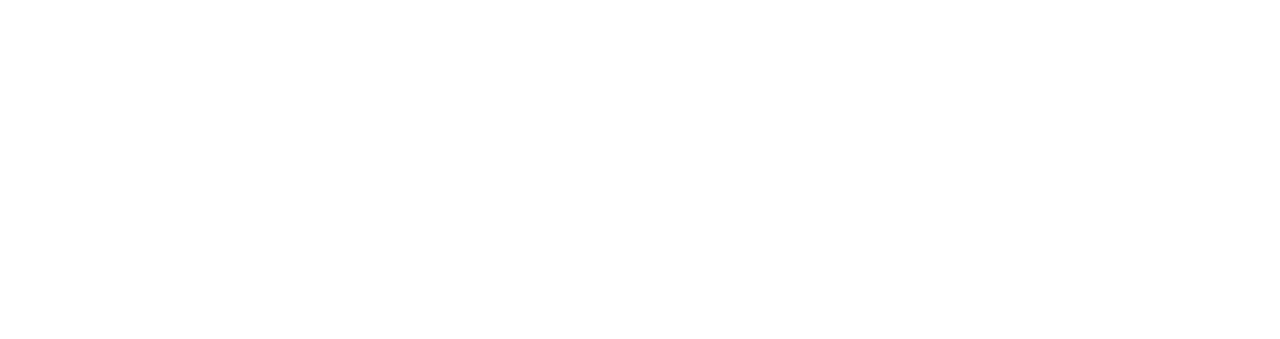
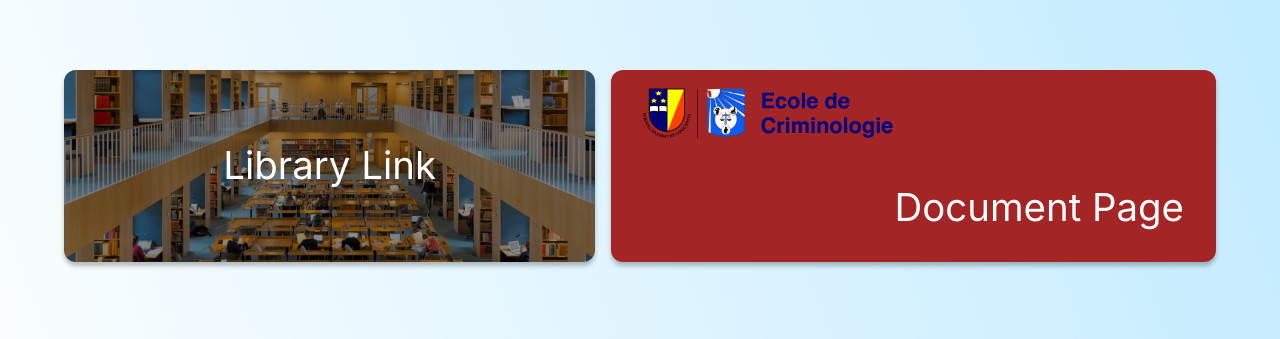
Before and after one commit to rohan031/ecrimino, a Next.js app: page /home in a window 1280 px wide. Shown: the part 739-1078 px from the top of the page. Before the commit the page ends 800 px from the top, so only its background shows below. Built offline with nearby package versions, Linux system fonts and the light colour scheme; no server answers; the database is empty; sample sign-in values are in the browser's storage.

Commit message:
updated design

```diff
--- a/src/app/(user)/home/component/Faculty.tsx
+++ b/src/app/(user)/home/component/Faculty.tsx
@@ -230,6 +230,37 @@
 			<dialog ref={uploadDocRef}>
 				<UploadDocs uid={user.uid} handleClose={handleCloseModal} />
 			</dialog>
+
+			<div className="bottom container">
+				<div className="bottom-left">
+					<Image
+						src="/bottom/library.WebP"
+						alt=""
+						width="300"
+						height="200"
+					/>
+
+					<a
+						href="https://uclouvain.be/fr/instituts-recherche/juri/cridep/archives.html"
+						target="_blank"
+					>
+						Library Link
+					</a>
+				</div>
+
+				<div className="bottom-right">
+					<Image
+						src="/logo.png"
+						alt="ecrimino"
+						width="200"
+						height="100"
+					/>
+
+					<a href="https://ecrimino.com/documents" target="_blank">
+						Document Page
+					</a>
+				</div>
+			</div>
 		</>
 	);
 }
--- a/src/app/(user)/home/component/Student.tsx
+++ b/src/app/(user)/home/component/Student.tsx
@@ -14,6 +14,7 @@
 import { FontAwesomeIcon } from "@fortawesome/react-fontawesome";
 import { faAngleDown } from "@fortawesome/free-solid-svg-icons";
 import ChangePassword from "@/components/Modals/ChangePassword";
+import Link from "next/link";
 
 interface Docs {
 	docData: DocumentData[];
@@ -165,6 +166,37 @@
 					</div>
 				</div>
 			</div>
+
+			<div className="bottom container">
+				<div className="bottom-left">
+					<Image
+						src="/bottom/library.WebP"
+						alt=""
+						width="300"
+						height="200"
+					/>
+
+					<a
+						href="https://uclouvain.be/fr/instituts-recherche/juri/cridep/archives.html"
+						target="_blank"
+					>
+						Library Link
+					</a>
+				</div>
+
+				<div className="bottom-right">
+					<Image
+						src="/logo.png"
+						alt="ecrimino"
+						width="200"
+						height="100"
+					/>
+
+					<a href="https://ecrimino.com/documents" target="_blank">
+						Document Page
+					</a>
+				</div>
+			</div>
 		</>
 	);
 }
--- a/src/components/Modals/ChangePassword.tsx
+++ b/src/components/Modals/ChangePassword.tsx
@@ -109,7 +109,11 @@
 				<div>
 					<button
 						type="submit"
-						disabled={confirmPassword !== password || isChanging}
+						disabled={
+							confirmPassword.length === 0 ||
+							confirmPassword !== password ||
+							isChanging
+						}
 					>
 						{isChanging ? (
 							<Loader
@@ -126,7 +130,7 @@
 
 					<button
 						type="reset"
-						onClick={handleClose}
+						onClick={handleModalClose}
 						disabled={isChanging}
 					>
 						Cancel
--- a/src/styles/main.scss
+++ b/src/styles/main.scss
@@ -5,6 +5,7 @@
 body {
 	font-family: "Inter", sans-serif;
 	scroll-behavior: smooth;
+	background: linear-gradient(250deg, #b5e7ff -3.9%, #fff 108.29%);
 }
 
 .container {
--- a/src/styles/pages/auth/_change-password.scss
+++ b/src/styles/pages/auth/_change-password.scss
@@ -48,7 +48,8 @@
 					}
 
 					&:disabled {
-						background-color: ab.$white;
+						background-color: ab.$blue2;
+						filter: opacity(75%);
 					}
 				}
 
--- a/src/styles/pages/home/_user.scss
+++ b/src/styles/pages/home/_user.scss
@@ -1,7 +1,8 @@
 @use "../../abstracts" as ab;
 
 .nav {
-	background-color: ab.$grey1;
+	background-color: ab.$white;
+	box-shadow: 0px 4px 4px 0px rgba(0, 0, 0, 0.25);
 }
 .user-nav {
 	margin-block: 0 2em;
@@ -17,8 +18,13 @@
 	}
 
 	.user-trigger {
-		background-color: transparent;
-		color: ab.$blue1;
+		background-color: ab.$blue1;
+		color: ab.$white;
+
+		padding-inline: 1.4em;
+		padding-block: 0.4em;
+
+		border-radius: 0.5rem;
 
 		cursor: pointer;
 
@@ -31,11 +37,11 @@
 		transition: text-decoration-color 300ms;
 
 		&[data-state="open"] {
-			text-decoration-color: ab.$blue1;
+			text-decoration-color: ab.$white;
 		}
 
 		&:hover {
-			text-decoration-color: ab.$blue1;
+			text-decoration-color: ab.$white;
 		}
 	}
 }
@@ -46,6 +52,7 @@
 	display: grid;
 	gap: 0.3em;
 	border-radius: 0.75rem;
+	z-index: 0;
 
 	padding: 0.6em;
 
@@ -75,9 +82,8 @@
 		inset: 0;
 		border-radius: 0.75rem;
 		opacity: 0;
-		box-shadow: rgba(17, 17, 26, 0.1) 0px 4px 16px,
-			rgba(17, 17, 26, 0.1) 0px 8px 24px,
-			rgba(17, 17, 26, 0.1) 0px 16px 56px;
+
+		box-shadow: rgba(0, 0, 0, 0.15) 0px 5px 15px 0px;
 
 		transition: opacity 300ms;
 	}
@@ -89,9 +95,12 @@
 
 .user-content {
 	padding: 0.8em 1.2em;
-	background-color: ab.$grey2;
+	background-color: ab.$white;
 	border-radius: 0.75rem;
 	translate: -1em;
+
+	box-shadow: rgba(50, 50, 93, 0.25) 0px 6px 12px -2px,
+		rgba(0, 0, 0, 0.3) 0px 3px 7px -3px;
 
 	color: ab.$blue2;
 	display: grid;
@@ -144,7 +153,7 @@
 	.docs-container {
 		border-radius: 0.75rem;
 		padding: 1em;
-		background-color: ab.$grey1;
+		background-color: ab.$white;
 
 		height: min(40rem, 75vh);
 		margin-block-start: 3em;
@@ -172,7 +181,7 @@
 	.faculty-main-container {
 		border-radius: 0.75rem;
 		padding: 1em;
-		background-color: ab.$grey1;
+		background-color: ab.$white;
 		min-height: 75vh;
 		margin-block-start: 3em;
 		box-shadow: rgba(0, 0, 0, 0.15) 1.95px 1.95px 2.6px;
@@ -183,10 +192,11 @@
 	}
 
 	.faculty-actions {
-		margin-block: 1em;
+		margin-block: 0 1em;
 
 		display: flex;
-		justify-content: space-between;
+		justify-content: flex-end;
+		gap: 1.5em;
 
 		font-size: 1.1rem;
 
@@ -200,6 +210,7 @@
 
 			color: ab.$blue2;
 			font-weight: 500;
+			font-size: 1.2rem;
 
 			text-decoration: underline transparent;
 
@@ -212,7 +223,7 @@
 
 		&__button {
 			--bg-size-x: 98%;
-			background-color: ab.$accent1;
+			background-color: ab.$red;
 			background-image: linear-gradient(ab.$white, ab.$white);
 			background-repeat: no-repeat;
 			background-size: 0 100%;
@@ -251,7 +262,7 @@
 			}
 
 			p {
-				background-image: linear-gradient(ab.$accent1, ab.$accent1);
+				background-image: linear-gradient(ab.$red, ab.$red);
 				background-clip: text;
 
 				background-size: 0 100%;
@@ -480,3 +491,80 @@
 		}
 	}
 }
+
+.bottom {
+	display: grid;
+	gap: 1em;
+
+	margin-block-end: 5em;
+
+	grid-template-columns: repeat(auto-fit, minmax(17.5em, auto));
+
+	> div {
+		border-radius: 0.75em;
+		overflow: hidden;
+		height: 12em;
+		box-shadow: 0px 4px 4px 0px rgba(0, 0, 0, 0.25);
+
+		a {
+			font-size: 2.4rem;
+			text-decoration-color: transparent;
+			color: ab.$white;
+
+			transition: text-decoration-color 300ms;
+
+			&:hover {
+				text-decoration-color: ab.$white;
+			}
+		}
+	}
+
+	&-left {
+		padding: 0;
+		position: relative;
+
+		display: flex;
+		align-items: center;
+		justify-content: center;
+
+		&::before {
+			content: "";
+			position: absolute;
+			inset: 0;
+			background-color: black;
+
+			opacity: 0.45;
+			z-index: -1;
+
+			transition: opacity 300ms;
+		}
+
+		&:hover::before {
+			opacity: 0.35;
+		}
+
+		img {
+			width: 100%;
+			height: 15em;
+			object-fit: cover;
+			position: absolute;
+			inset: 0;
+			z-index: -2;
+		}
+	}
+
+	&-right {
+		background-color: ab.$red;
+		padding: 1em 2em;
+
+		img {
+			width: 16rem;
+		}
+
+		a {
+			display: block;
+			text-align: right;
+			margin-top: 1em;
+		}
+	}
+}
```
Also changed, not shown: public/bottom/library.WebP (added).
